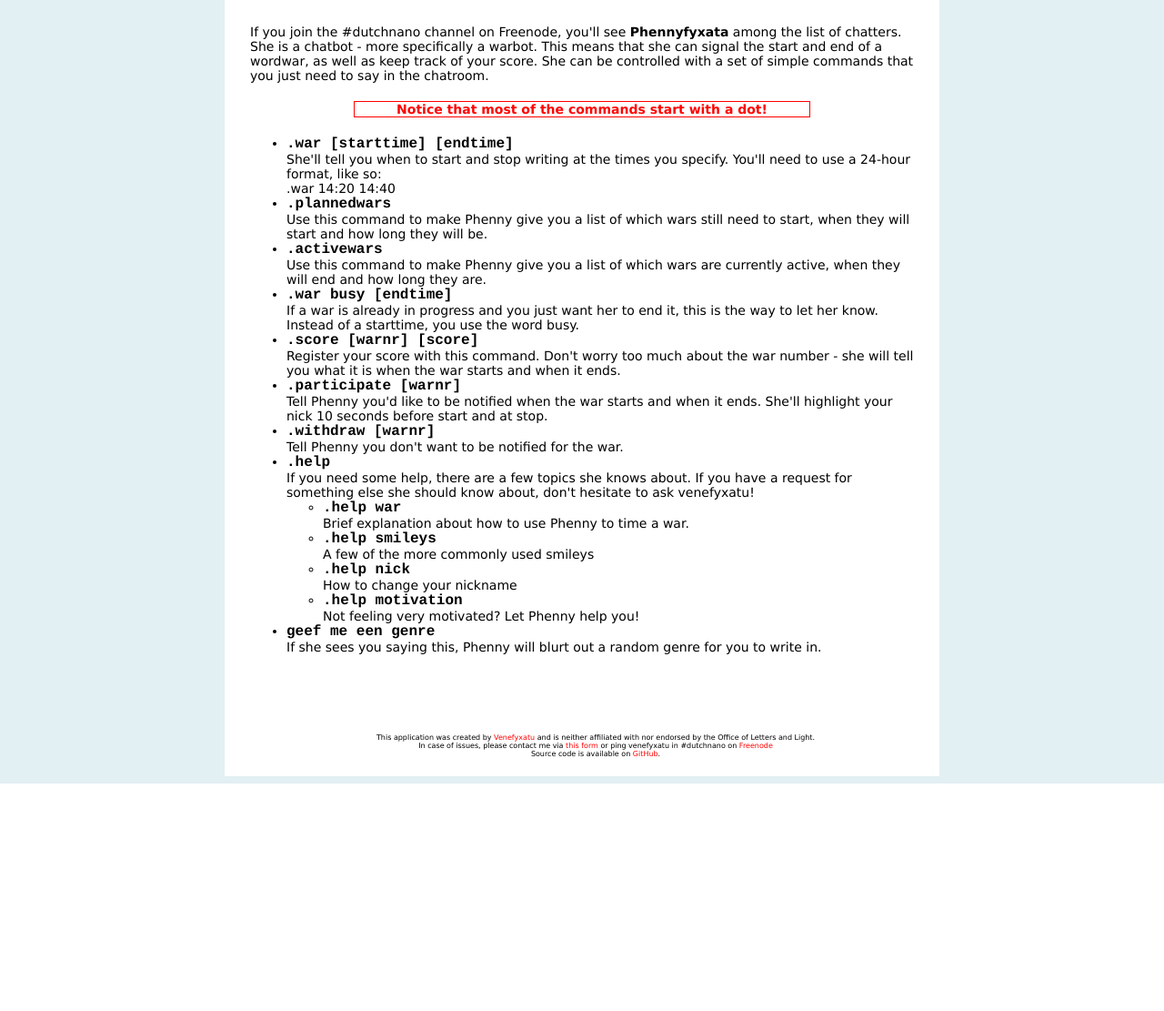
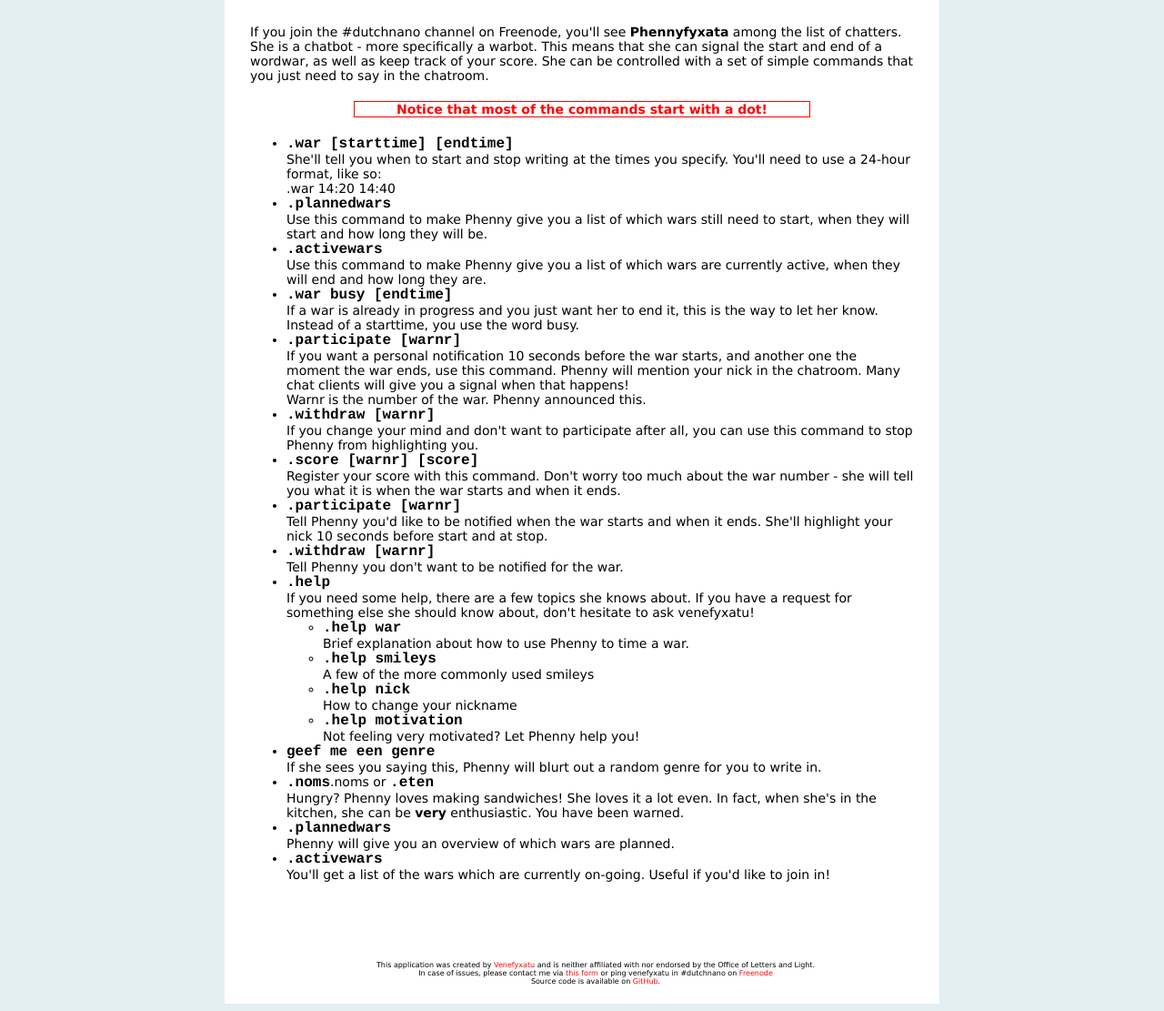
Before and after one commit to Venefyxatu/phennyfyxata, a Django app: template phennyfyxata/templates/scores/documentation.html in a window 1280 px wide. Shown: the part 49-1160 px from the top of the page at 91% size. Before the commit the page ends 910 px from the top, so only its background shows below. Run offline with Django 3.2, Linux system fonts and the light colour scheme; the template is opened without the code that fills it, so the values that code supplies are empty.

Commit message:
More documentation

```diff
--- a/phennyfyxata/templates/scores/documentation.html
+++ b/phennyfyxata/templates/scores/documentation.html
@@ -23,6 +23,11 @@
     {% trans "Use this command to make Phenny give you a list of which wars are currently active, when they will end and how long they are." %}
     <li /><span class="command">.war busy [endtime]</span><br />
     {% trans "If a war is already in progress and you just want her to end it, this is the way to let her know. Instead of a starttime, you use the word busy." %}
+    <li /><span class="command">.participate [warnr]</span><br />
+    If you want a personal notification 10 seconds before the war starts, and another one the moment the war ends, use this command. Phenny will mention your nick in the chatroom. Many chat clients will give you a signal when that happens!<br />
+    Warnr is the number of the war. Phenny announced this.
+    <li /><span class="command">.withdraw [warnr]</span><br />
+    If you change your mind and don't want to participate after all, you can use this command to stop Phenny from highlighting you.
     <li /><span class="command">.score [warnr] [score]</span><br />
     {% trans "Register your score with this command. Don't worry too much about the war number - she will tell you what it is when the war starts and when it ends." %}
     <li /><span class="command">.participate [warnr]</span><br />
@@ -43,6 +48,12 @@
     </ul>
     <li /><span class="command">geef me een genre</span><br />
     If she sees you saying this, Phenny will blurt out a random genre for you to write in.
+    <li /><span class="command">.noms</span>.noms</span> or <span class="command">.eten</span><br />
+    Hungry? Phenny loves making sandwiches! She loves it a lot even. In fact, when she's in the kitchen, she can be <strong>very</strong> enthusiastic. You have been warned.
+    <li /><span class="command">.plannedwars</span><br />
+    Phenny will give you an overview of which wars are planned.
+    <li /><span class="command">.activewars</span><br />
+    You'll get a list of the wars which are currently on-going. Useful if you'd like to join in!
 </ul>
 
 {% endblock %}
```
Also changed, not shown: phennyfyxata/templates/scores/documentation.nl.html (+10 -1 lines).
